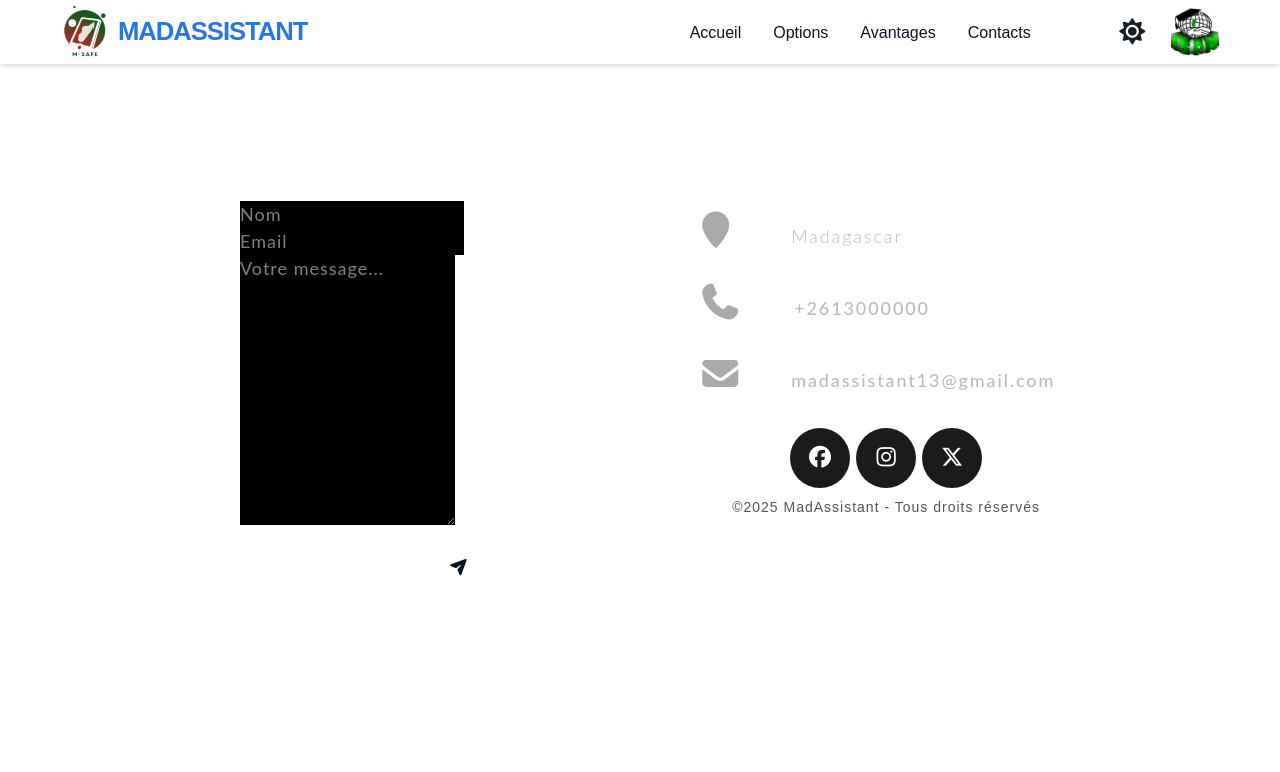
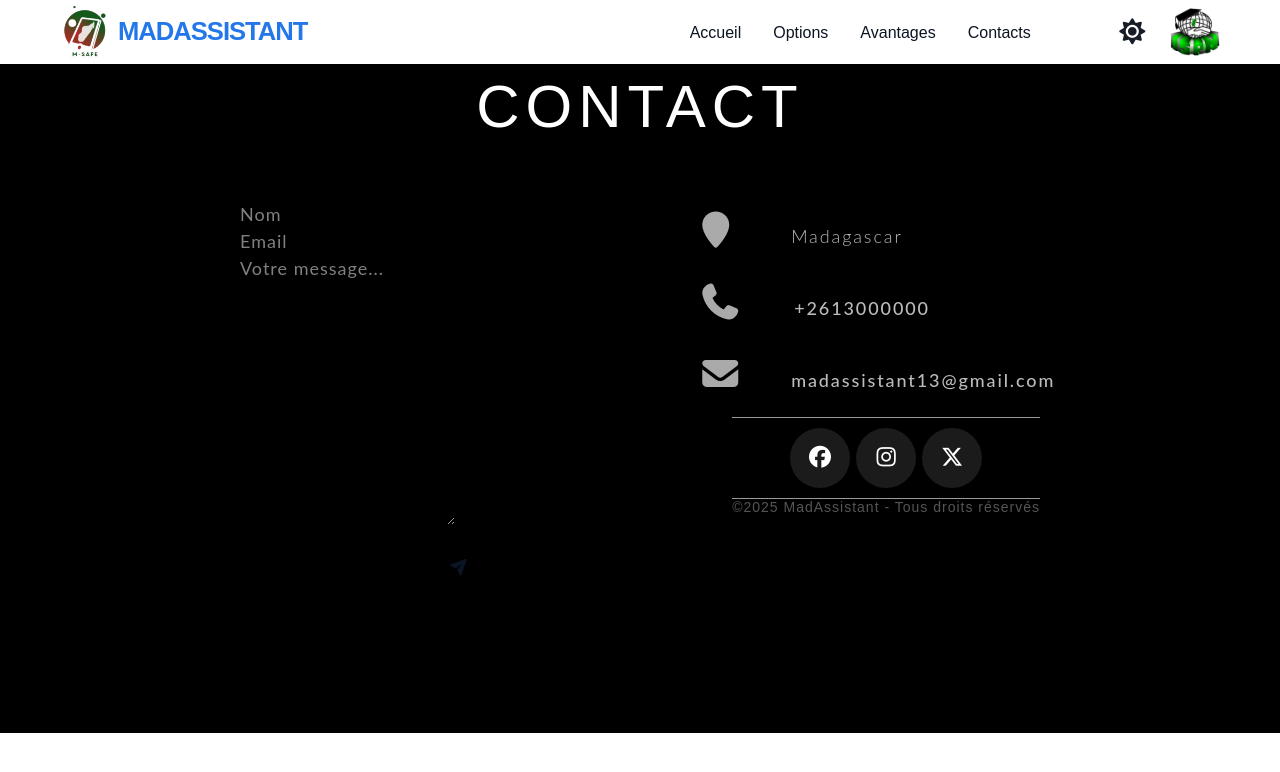
Before and after one commit to Anonyme-spy/MadAssistant-V2, a React (Vite) app: page /contacts in a window 1280 px wide. Shown: the top 772 px of the page. Built offline with nearby package versions, Linux system fonts and the light colour scheme.

Commit message:
background décommentée(ligne 4 contacts.css)

```diff
--- a/src/css/contacts.css
+++ b/src/css/contacts.css
@@ -1,7 +1,7 @@
 body {
     margin: 0;
     padding: 0;
-    /*background-color: #000;*/
+    background-color: #000;
     padding-bottom: 100px;
 }
 
```
